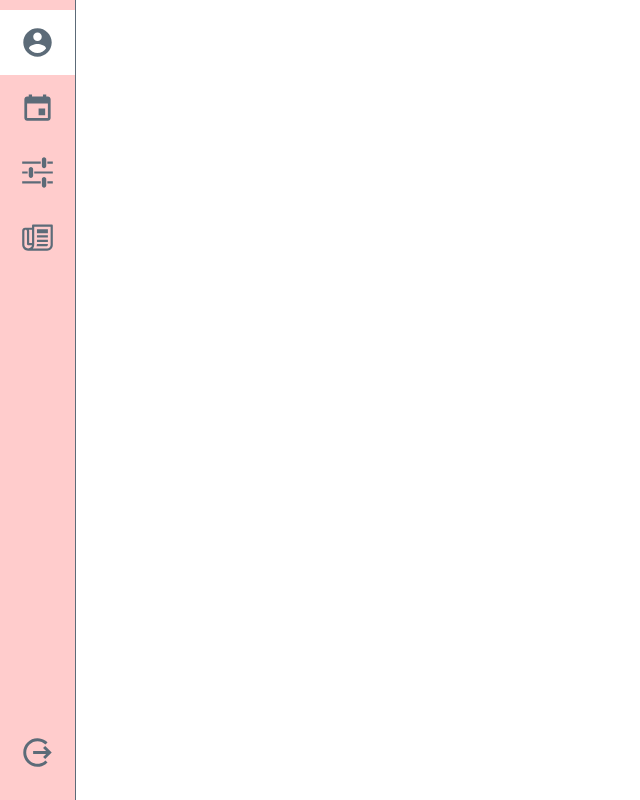
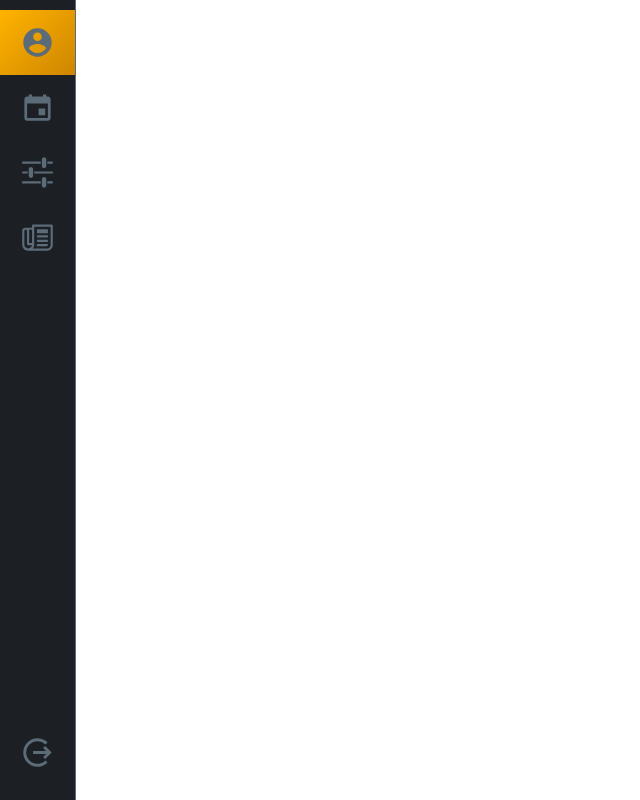
Before and after one commit to tizianocolagrossi/LTW_PRJ, a plain HTML site: page profilo.html in a window 1280 px wide. In both pictures the pointer is over the element 37 px from the left and 42 px from the top of the page. Shown: the whole page, without its empty margins (0-640 px from the left). Drawn offline with Linux system fonts and the light colour scheme.

Commit message:
aggiunto stile alla barra laterale

```diff
--- a/css/prof_style.css
+++ b/css/prof_style.css
@@ -10,12 +10,13 @@ html, body{
 
 #navbar{
     position: absolute;
-    background-color: #fcc;
+    background-color: #1c2024;
     height: 100%;
     width: 75px;
     color: #fff;
     border-right: #5c6b78 solid;
     border-right-width: thin;
+
 }
 .icobar{
     width: 35px;
@@ -28,7 +29,10 @@ html, body{
     margin-top: 10px;
 }
 .icobarcont:hover{
-    background-color: #fff;
+    background-color: #ffb300;
+    background: -moz-linear-gradient(-45deg, #ffb300 0%, #ce8600 100%);
+    background: -webkit-linear-gradient(135deg, #ffb300 0%, #ce8600 100%);
+    background: linear-gradient(135deg, #ffb300 0%, #ce8600 100%);
 }
 #logoutbg{
     position: absolute;
```
